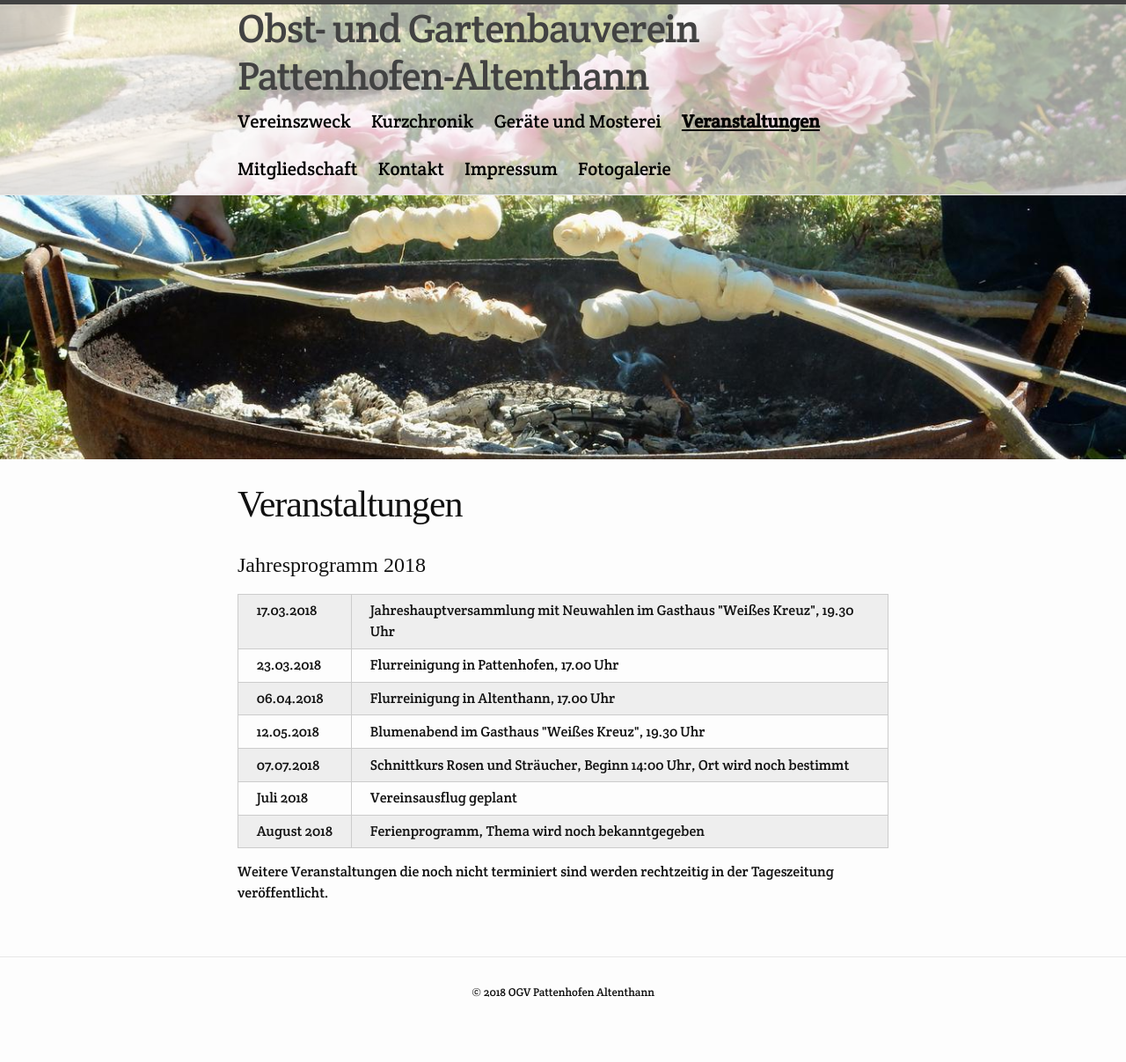
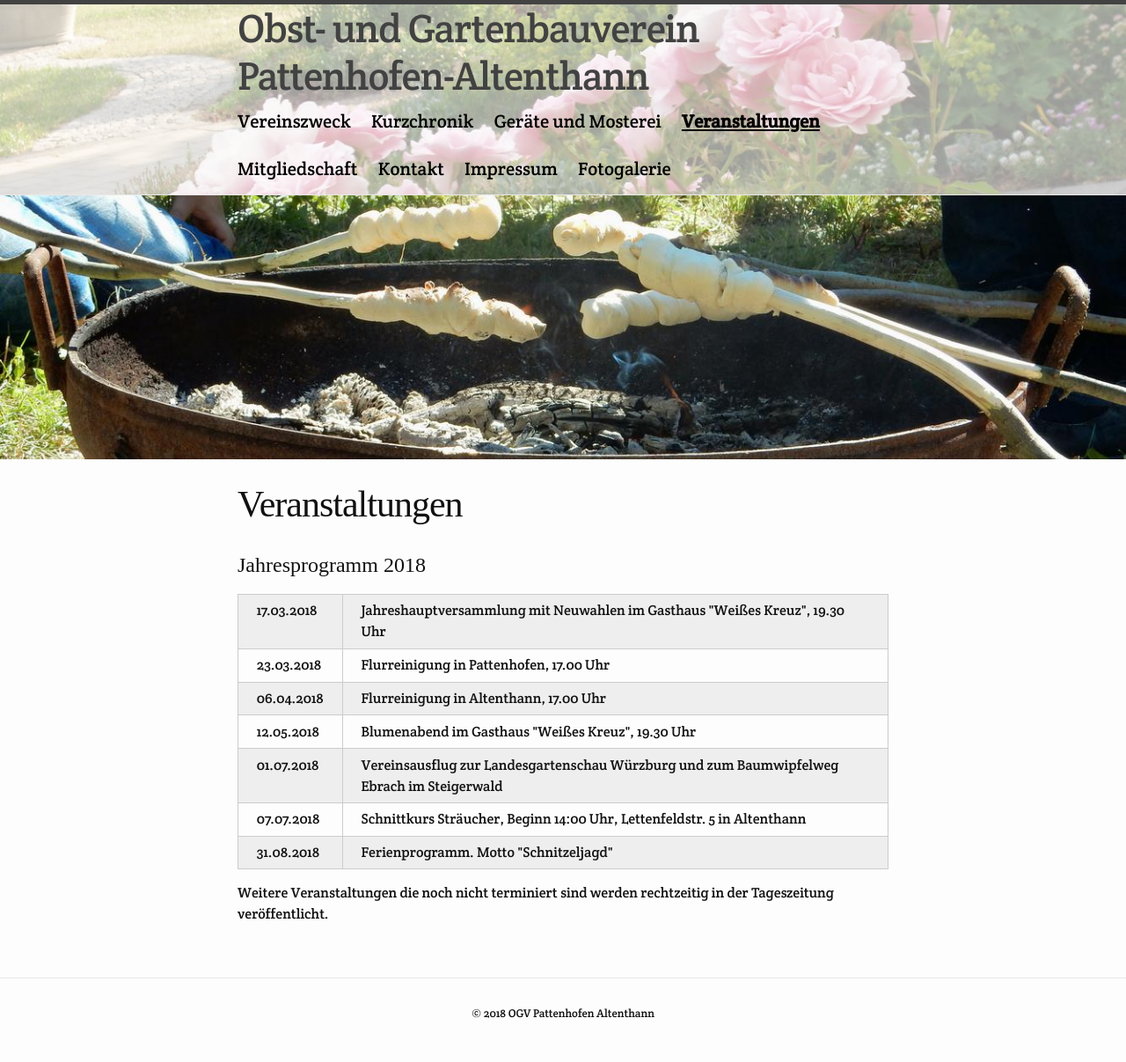
Before and after one commit to markuseckstein/ogv, a Jekyll site: the page built from veranstaltungen.html, in a window 1280 px wide. Shown: the whole page at 88% size. Built offline with Jekyll 4.4.1, drawn with Linux system fonts in a browser that asks for light colours; some web fonts are replaced; before the commit the page ends 1183 px from its top, so only the background shows below that.

Commit message:
feat: update veranstaltungen

```diff
--- a/veranstaltungen.html
+++ b/veranstaltungen.html
@@ -5,6 +5,7 @@ permalink: /veranstaltungen/
 order: 5
 teaser-image: veranstaltungen
 ---
+
 <h1>
     Jahresprogramm 2018</h1>
 <p>
@@ -26,16 +27,17 @@ teaser-image: veranstaltungen
             <td>Blumenabend im Gasthaus "Weißes Kreuz", 19.30 Uhr</td>
         </tr>
         <tr>
-        <td class="no-wrap">07.07.2018</td>
-        <td>Schnittkurs Rosen und Sträucher, Beginn 14:00 Uhr, Ort wird noch bestimmt</td>
+            <td class="no-wrap">01.07.2018</td>
+            <td>Vereinsausflug zur Landesgartenschau Würzburg und zum Baumwipfelweg Ebrach im Steigerwald</td>
         </tr>
         <tr>
-        <td class="no-wrap">Juli 2018</td>
-        <td>Vereinsausflug geplant</td>
+            <td class="no-wrap">07.07.2018</td>
+            <td>Schnittkurs Sträucher, Beginn 14:00 Uhr, Lettenfeldstr. 5 in Altenthann</td>
         </tr>
+
         <tr>
-        <td class="no-wrap">August 2018</td>
-        <td>Ferienprogramm, Thema wird noch bekanntgegeben</td>
+            <td class="no-wrap">31.08.2018</td>
+            <td>Ferienprogramm. Motto "Schnitzeljagd"</td>
         </tr>
     </table>
 </p>
```
Lines whose indentation alone changed are shown as unchanged.
